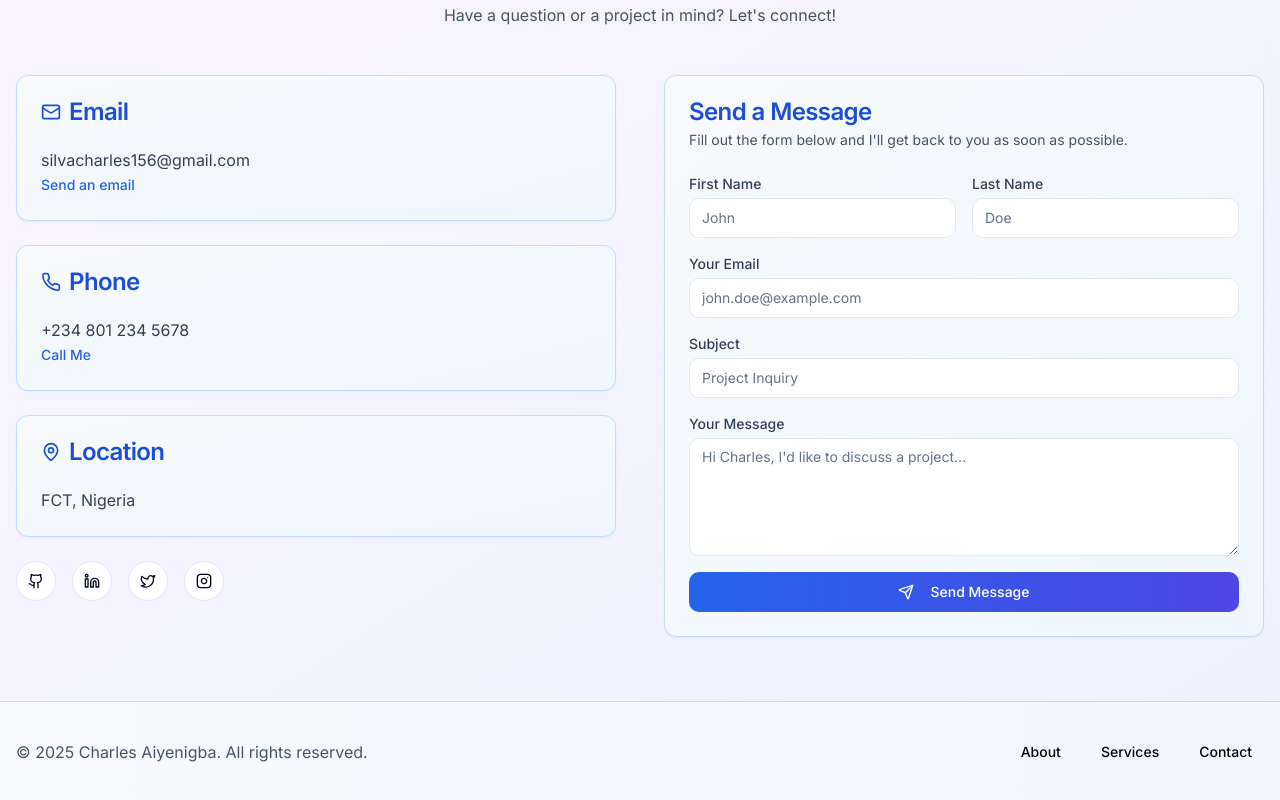
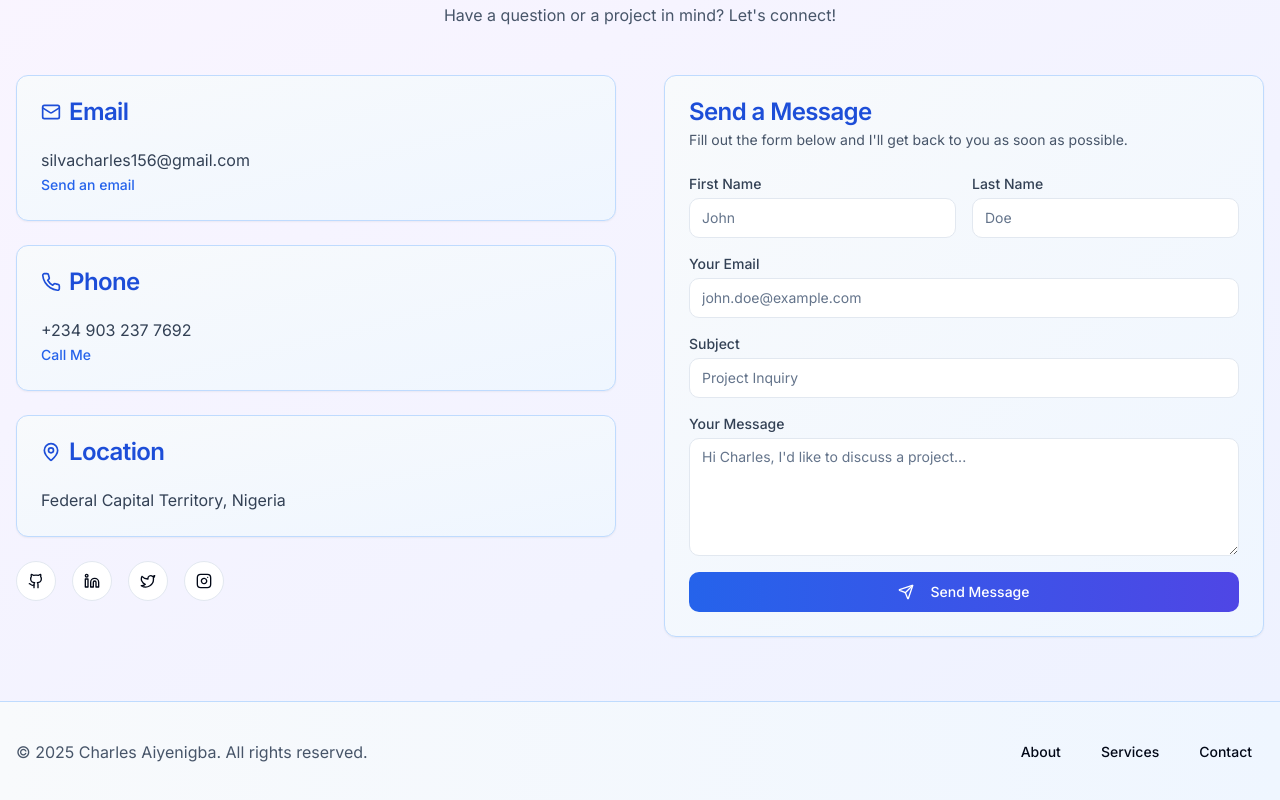
Before and after one commit to aiyenigbacharles/Portfolio-Site, a Next.js app: page / in a window 1280 px wide. Shown: the part 7618-8418 px from the top of the page. Built offline with nearby package versions, Linux system fonts and the light colour scheme.

Commit message:
Updated phone number

```diff
--- a/app/page.tsx
+++ b/app/page.tsx
@@ -996,7 +996,7 @@ const sendEmail = async (e: React.FormEvent) => {
                   </CardTitle>
                 </CardHeader>
                 <CardContent className="text-slate-700 dark:text-slate-300">
-                  <p>+234 801 234 5678</p>
+                  <p>+234 903 237 7692</p>
                   <Button variant="link" className="px-0 py-0 h-auto text-blue-600 dark:text-blue-400" asChild>
                     <a href="tel:+2348012345678">Call Me</a>
                   </Button>
@@ -1009,7 +1009,7 @@ const sendEmail = async (e: React.FormEvent) => {
                   </CardTitle>
                 </CardHeader>
                 <CardContent className="text-slate-700 dark:text-slate-300">
-                  <p>FCT, Nigeria</p>
+                  <p>Federal Capital Territory, Nigeria</p>
                 </CardContent>
               </Card>
               <div className="flex space-x-4">
```
